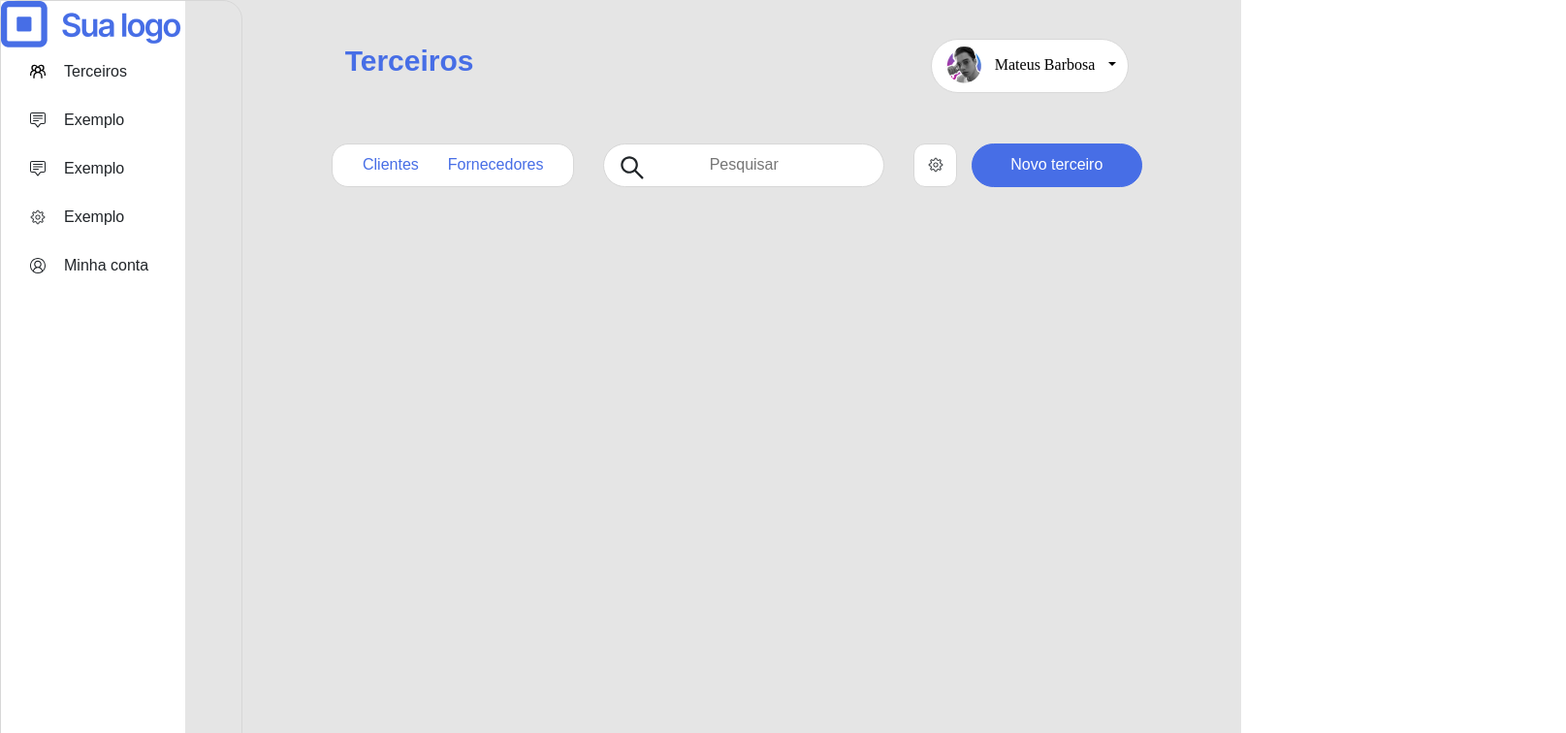
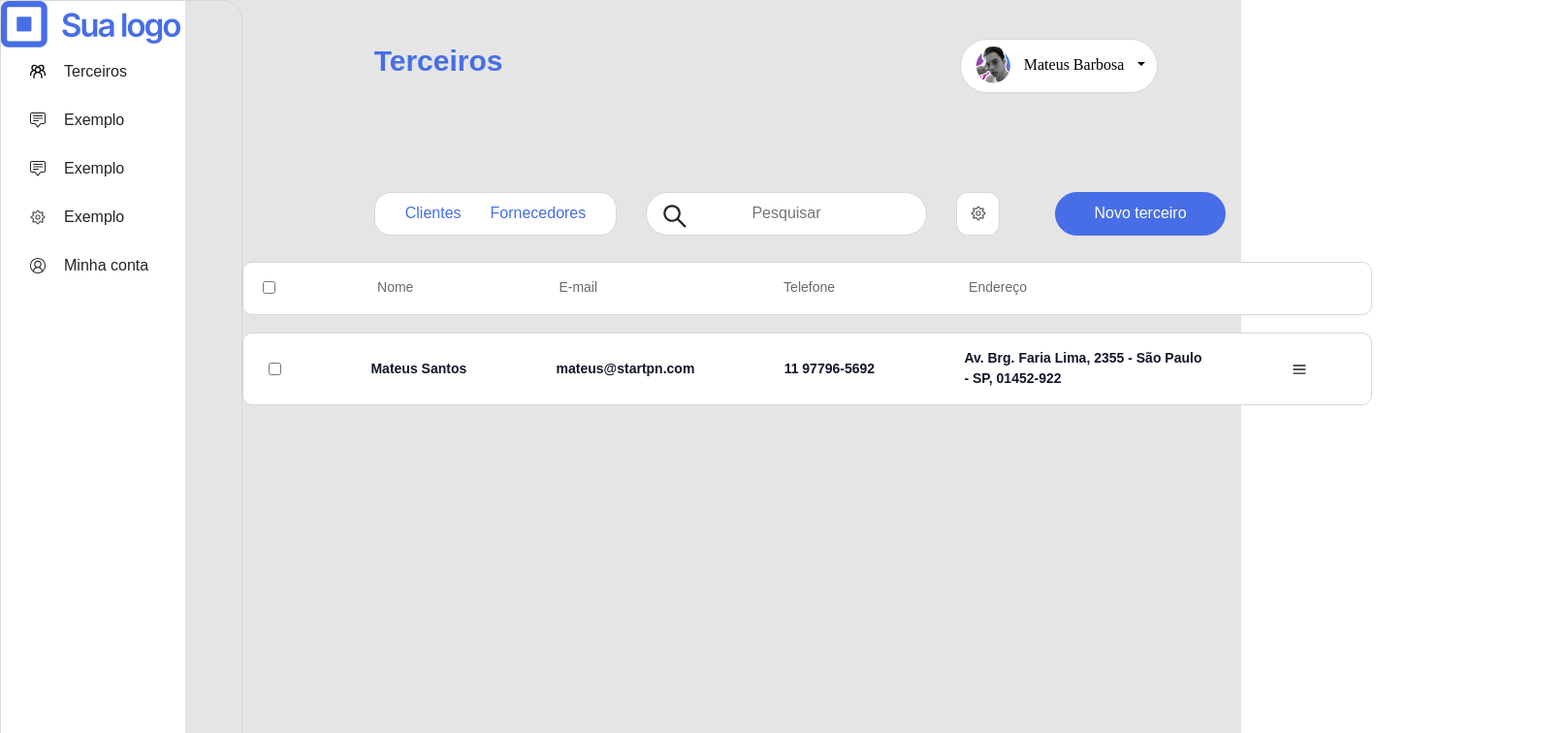
Before and after one commit to HerbertCarlos007/teste-startpn, a React (Vite) app in the folder web/: page /outsiders in a window 1280 px wide. Shown: the top 756 px of the page at 97% size, 1615 px wide, since content can reach past the window. Built offline with nearby package versions, Linux system fonts and the light colour scheme.

Commit message:
Finalizando componente table

```diff
--- /dev/null
+++ b/web/src/components/Table/index.jsx
@@ -0,0 +1,31 @@
+import React from "react";
+import * as C from './styles'
+
+import { CgMenu } from 'react-icons/cg'
+
+export const Table = () => {
+    return (
+        <C.Container>
+            <C.HeaderTable>
+                <C.ContentHeaderTable>
+                    <C.Checkbox type='checkbox' />
+                    <C.TextName>Nome</C.TextName>
+                    <C.TextEmail>E-mail</C.TextEmail>
+                    <C.TextNumber>Telefone</C.TextNumber>
+                    <C.TextAdress>Endereço</C.TextAdress>
+                </C.ContentHeaderTable>
+            </C.HeaderTable>
+
+            <C.ContainerTable>
+                <C.ContentTable>
+                    <C.Checkbox type='checkbox' />
+                    <C.TextInformationsOutsider>Mateus Santos</C.TextInformationsOutsider>
+                    <C.TextInformationsOutsider>mateus@startpn.com</C.TextInformationsOutsider>
+                    <C.TextInformationsOutsider>11 97796-5692</C.TextInformationsOutsider>
+                    <C.TextInformationsOutsider>Av. Brg. Faria Lima, 2355 - São Paulo <br /> - SP, 01452-922</C.TextInformationsOutsider>
+                    <C.IconMenu><CgMenu/></C.IconMenu>
+                </C.ContentTable>
+            </C.ContainerTable>
+        </C.Container>
+    )
+}
--- /dev/null
+++ b/web/src/components/Table/styles.jsx
@@ -0,0 +1,95 @@
+import styled from "styled-components";
+
+export const Container = styled.div`
+    display: flex;
+    justify-content: center;
+    align-items: center;
+    flex-direction: column;
+`
+
+export const HeaderTable = styled.div`
+    width: 1165px;
+    height: 55px;
+    background-color: #FFFFFF;
+    border: 1px solid #D7D7D7;
+    border-radius: 10px;
+    position: relative;
+    right: 100px;
+`
+
+export const ContentHeaderTable = styled.div`
+    display: flex;
+    flex-direction: row;
+    justify-content: space-evenly;
+    align-items: center;
+    margin-top: 15px;
+    position: relative;
+    right: 140px;
+`
+
+export const Checkbox = styled.input`
+
+`
+
+export const ContainerTable = styled.div`
+     width: 1165px;
+     height: 75px;
+     background-color: #FFFFFF;
+    border: 1px solid #D7D7D7;
+    border-radius: 10px;
+    margin-top: 18px;
+    margin-right: 200px;
+`
+
+export const ContentTable = styled.div`
+    display: flex;
+    flex-direction: row;
+    justify-content: space-around;
+    align-items: center;
+    margin-top: 15px;
+    position: relative;
+    right: 20px;
+`
+
+
+export const TextInformationsOutsider = styled.span`
+    font-size: 14px;
+    color: #101828;
+    font-weight: 600;
+`
+
+export const TextName = styled.span`
+     font-size: 14px;
+    color: #6A6A6A;
+    font-weight: 500;
+    position: relative;
+    right: 55px;
+`
+
+export const TextEmail = styled.span`
+    font-size: 14px;
+    color: #6A6A6A;
+    font-weight: 500;
+    position: relative;
+    right: 65px;
+`
+
+export const TextNumber = styled.span`
+    font-size: 14px;
+    color: #6A6A6A;
+    font-weight: 500;
+    position: relative;
+    right: 33px;
+`
+
+export const TextAdress = styled.span`
+    font-size: 14px;
+    color: #6A6A6A;
+    font-weight: 500;
+    position: relative;
+    right: 55px;
+`
+
+export const IconMenu = styled.div`
+
+`
--- a/web/src/components/pages/Outsiders/index.jsx
+++ b/web/src/components/pages/Outsiders/index.jsx
@@ -1,11 +1,13 @@
 import React from "react"
 import * as C from './styles'
+import { Table } from '../../Table'
 import { SideBar } from '../../Sidebar'
 import { AiOutlineSearch } from 'react-icons/ai'
 import { RxGear } from 'react-icons/rx'
 import perfilImage from '../../../assets/perfil.png'
 
 import Dropdown from 'react-bootstrap/Dropdown';
+
 
 
 export const Outsiders = () => {
@@ -15,6 +17,7 @@ export const Outsiders = () => {
                 <SideBar />
             </C.SidebarContainer>
 
+            <C.ContainerAllContent>
             <C.TopContainer>
                 <C.TextOutsider>Terceiros</C.TextOutsider>
                 <C.DropDown>
@@ -38,7 +41,6 @@ export const Outsiders = () => {
                     </Dropdown>
                 </C.DropDown>
             </C.TopContainer>
-
             <C.ContainerOptions>
                 <C.LeftSection>
                     <C.ContainerCustomersAndSuppliers>
@@ -59,7 +61,10 @@ export const Outsiders = () => {
             </C.ContainerOptions>
 
 
-            <C.ContentContainer></C.ContentContainer>
+            <C.ContentContainer>
+                <Table/>
+            </C.ContentContainer>
+            </C.ContainerAllContent>
         </C.Container>
     )
 }
--- a/web/src/components/pages/Outsiders/styles.jsx
+++ b/web/src/components/pages/Outsiders/styles.jsx
@@ -8,15 +8,20 @@ export const Container = styled.div`
 
 `
 
+export const ContainerAllContent = styled.div`
+    display: flex;
+    flex-direction: column;
+
+`
+
 export const TopContainer = styled.div`
     display: flex;
     justify-content: space-around;
-    position: absolute;
-    width: 100%;
+    width: 100vw;
     height: 50px;
     margin-top: 40px;
-    margin-left: 120px;
-
+    position: relative;
+    right: 100px;
 `
 
 export const TextOutsider = styled.span`
@@ -35,7 +40,9 @@ export const SidebarContainer = styled.div`
 `
 
 export const ContentContainer = styled.div`
-
+   display: flex;
+   justify-content: center;
+   align-items: center;
 
 `
 
@@ -54,21 +61,22 @@ export const ContainerOptions = styled.div`
     justify-content: space-around;
     flex-direction: row;
     align-items: center;
-    width: 100%;
     height: 100px;
-    margin-top: 120px;
+    margin-top: 80px;
+    position: relative;
+    right: 150px;
 `
 
 export const LeftSection = styled.div`
     display: flex;
     position: relative;
-    left: 40px;
+    left: 150px;
 
 `
 
 export const RightSection = styled.div`
      position: relative;
-        right: 50px;
+     right: 65px;
 `
 export const ContainerCustomersAndSuppliers = styled.div`
     width: 250px;
@@ -76,11 +84,12 @@ export const ContainerCustomersAndSuppliers = styled.div`
     background-color: #FFF;
     border: 1px solid #D7D7D7;
     border-radius: 17px;
-    text-align: center;
     padding: 5px;
     display: flex;
     justify-content: center;
     align-items: center;
+    align-items: center;
+
 
 `
 
```
